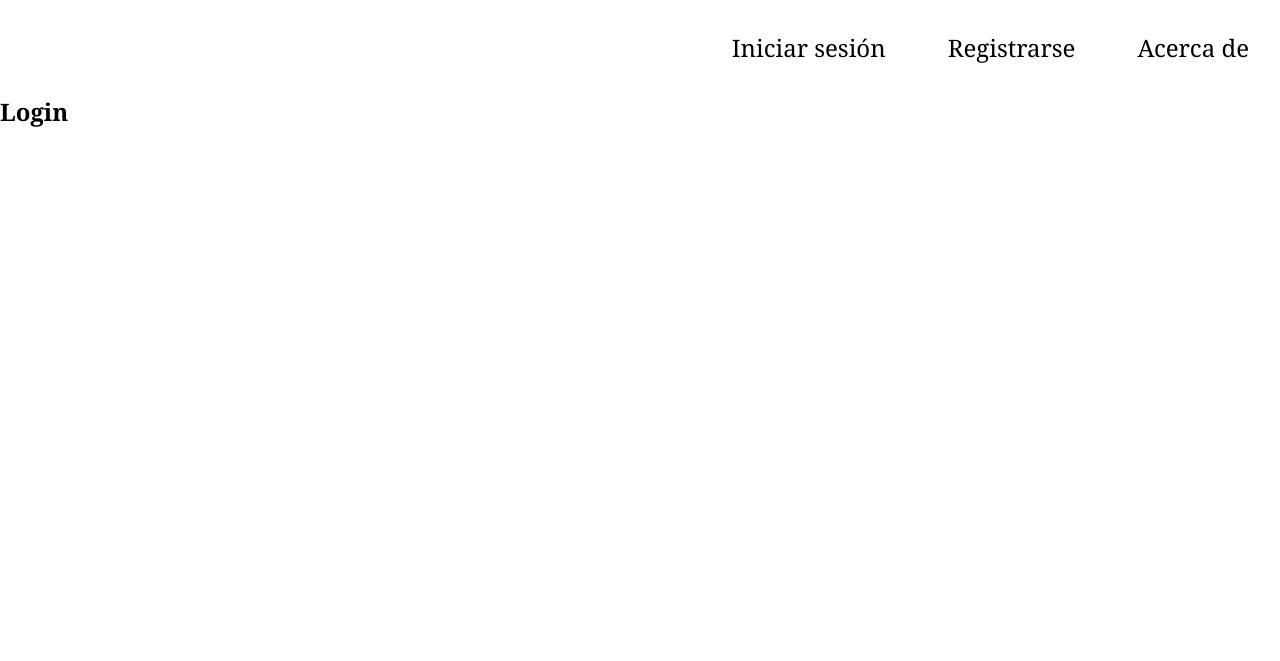
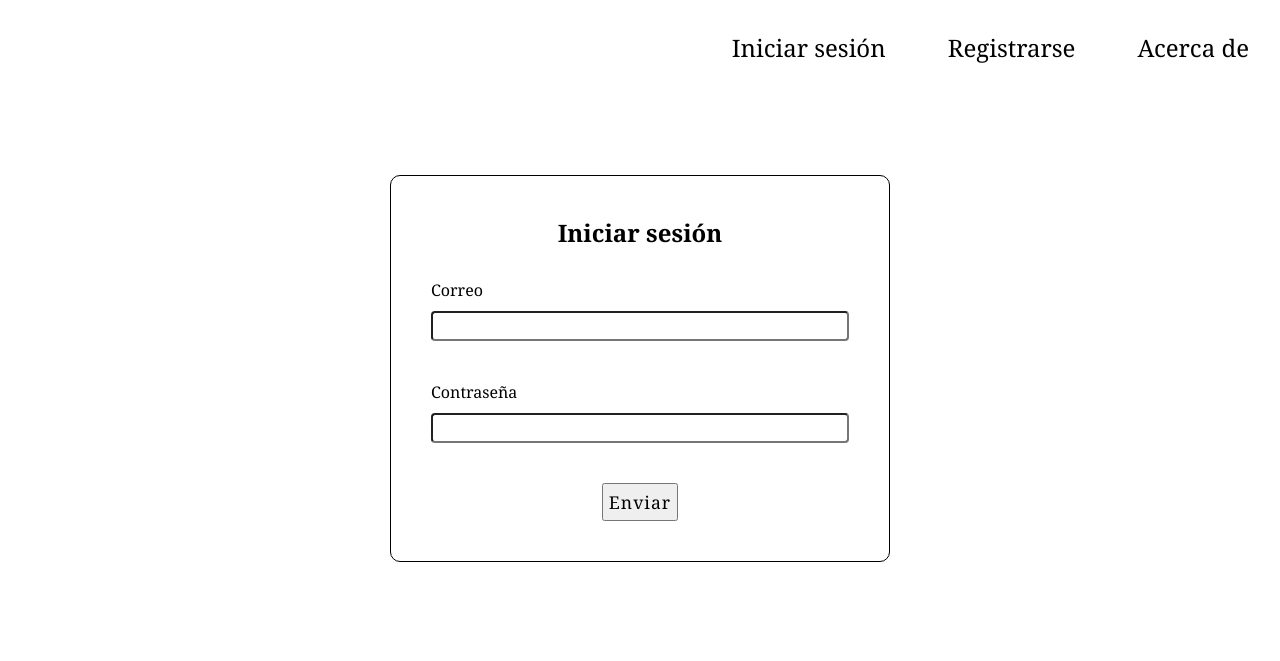
Before and after one commit to juansedev2/UsersApp, a PHP site: page /login in a window 1280 px wide. Shown: the top 661 px of the page. Run offline with PHP 8.4, Linux system fonts and the light colour scheme.

Commit message:
Terminado la vista de login

```diff
--- /dev/null
+++ b/public/css/Login.css
@@ -0,0 +1,35 @@
+:root{
+    --borde-form-login: black;
+    --borde-input: black;
+}
+section#login_section{
+    width: 100%;
+    height: auto;
+}
+form{
+    width: 500px;
+    margin: 100px auto;
+    border: 1px solid var(--borde-form-login);
+    border-radius: 10px;
+    padding: 40px;
+}
+form > h1{
+    text-align: center;
+}
+div.credentials{
+    margin: 30px 0;
+}
+div.credentials input{
+    width: 100%;
+    margin: 10px 0;
+    height: 30px;
+    border-radius: 4px;
+}
+div.button{
+    text-align: center;
+}
+div.button button{
+    font-size: 1.1rem;
+    padding: 5px;
+    letter-spacing: 1px;
+}
--- a/public/views/Landing.view.php
+++ b/public/views/Landing.view.php
@@ -7,6 +7,7 @@
     <title>UsersApp</title>
     <link rel="stylesheet" href="/public/css/Normalize.css">
     <link rel="stylesheet" href="/public/css/Landing.css">
+    <link rel="stylesheet" href="/public/css/NavMenu.css">
 </head>
 <body>
     <?php require "./public/partials/NavMenu.html"?>
--- a/public/views/Login.view.php
+++ b/public/views/Login.view.php
@@ -7,11 +7,25 @@
     <title>Login</title>
     <link rel="stylesheet" href="/public/css/Normalize.css">
     <link rel="stylesheet" href="/public/css/NavMenu.css">
+    <link rel="stylesheet" href="/public/css/Login.css">
 </head>
 <body>
-    <?php require "./public/partials/NavMenu.html"?>
-    <section id="section_login">
-        <h1>Login</h1>
+    <?php require "./public/partials/NavMenu.html" ?>
+    <section id="login_section">
+        <form action="login-form" method="POST">
+            <h1>Iniciar sesión</h1>
+            <div class="credentials email">
+                <label for="email">Correo</label>
+                <input type="email" id="email" name="email" required="true">
+            </div>
+            <div class="credentials password">
+                <label for="password">Contraseña</label>
+                <input type="password" id="password" name="password" required="true">
+            </div>
+            <div class="button">
+                <button type="submit">Enviar</button>
+            </div>
+        </form>
     </section>
 </body>
 </html>
```
Also changed, not shown: public/html/Login.html (added, +18 -0 lines), public/css/Landing.css (line endings or trailing spaces).
